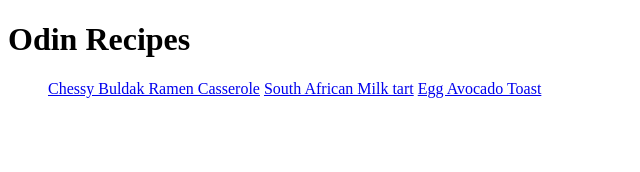
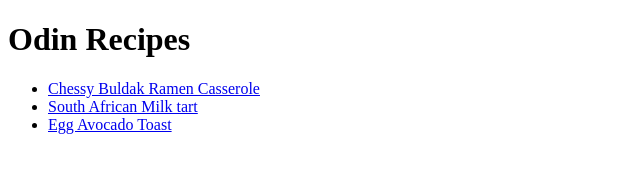
Before and after one commit to rodrick-mpofu/odin-recipes, a plain HTML site: page index.html in a window 1280 px wide. Shown: the whole page, without its empty margins (0-640 px from the left). Drawn offline with Linux system fonts and the light colour scheme.

Commit message:
Put all links in undordered list

```diff
--- a/index.html
+++ b/index.html
@@ -9,9 +9,15 @@
     <h1>Odin Recipes</h1>
 
     <ul>
-        <a href="recipes/cheesyramen.html"> Chessy Buldak Ramen Casserole</a>
-        <a href="recipes/milktart.html"> South African Milk tart</a>
-        <a href="recipes/eggavocadotoast.html"> Egg Avocado Toast</a>
+        <li><a href="recipes/cheesyramen.html"> Chessy Buldak Ramen Casserole</a>
+        </li>
+        <li>
+            <a href="recipes/milktart.html"> South African Milk tart</a>
+        </li>
+        <li>
+            <a href="recipes/eggavocadotoast.html"> Egg Avocado Toast</a>
+        </li>
+
     </ul>
 </body>
 </html>
```
